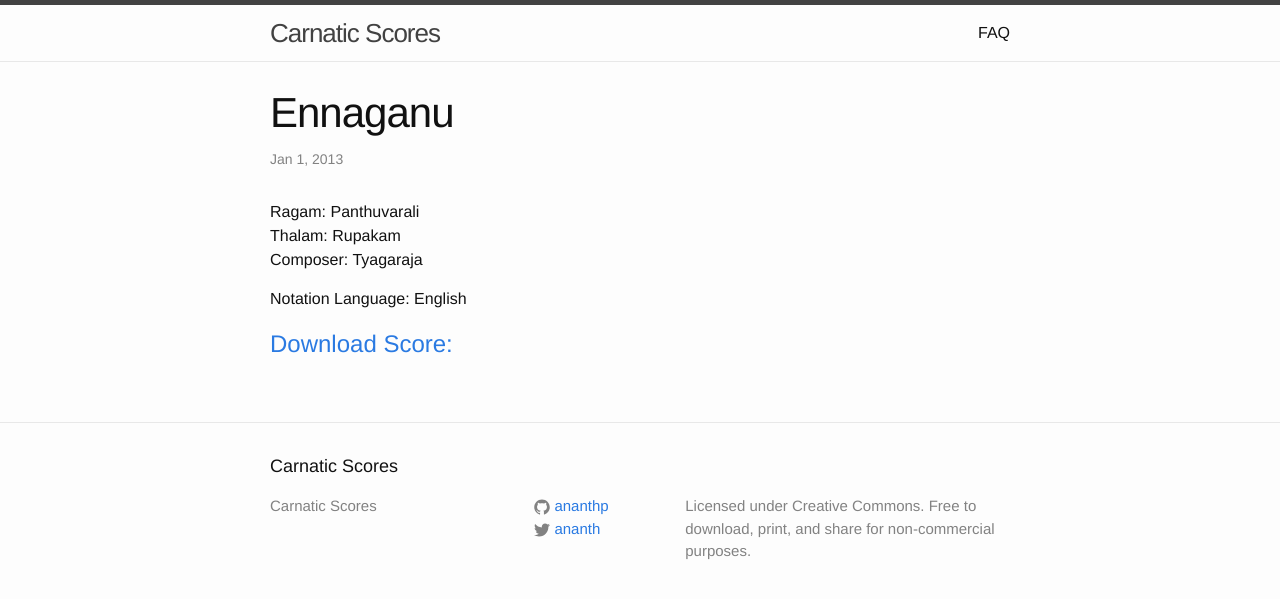
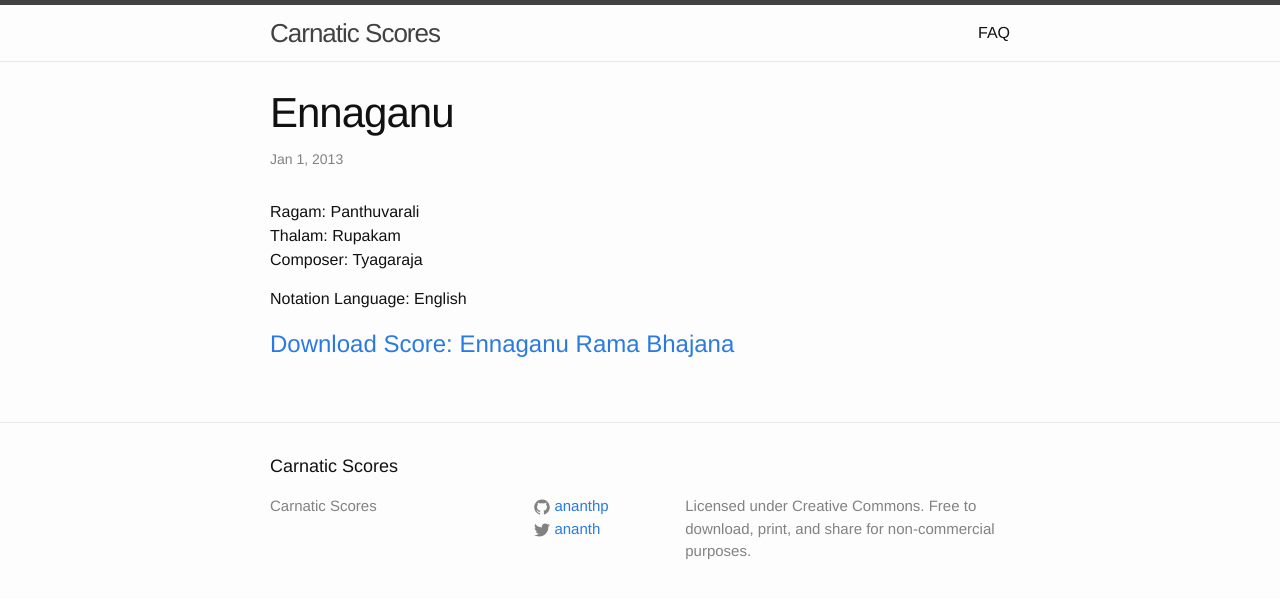
Before and after one commit to ananthp/carnatic_scores, a Jekyll site: the page built from _posts/2013-01-01-ennaganu.markdown, in a window 1280 px wide. Shown: the top 599 px of the page. Built offline with Jekyll 4.4.1, drawn with Linux system fonts in a browser that asks for light colours.

Commit message:
Minor tweaks

```diff
--- a/_posts/2013-01-01-ennaganu.markdown
+++ b/_posts/2013-01-01-ennaganu.markdown
@@ -10,7 +10,7 @@ Composer: Tyagaraja
 
 Notation Language: English
 
-# [Download Score: ][notation]
+# [Download Score: Ennaganu Rama Bhajana ][notation]
 
 
 
```
